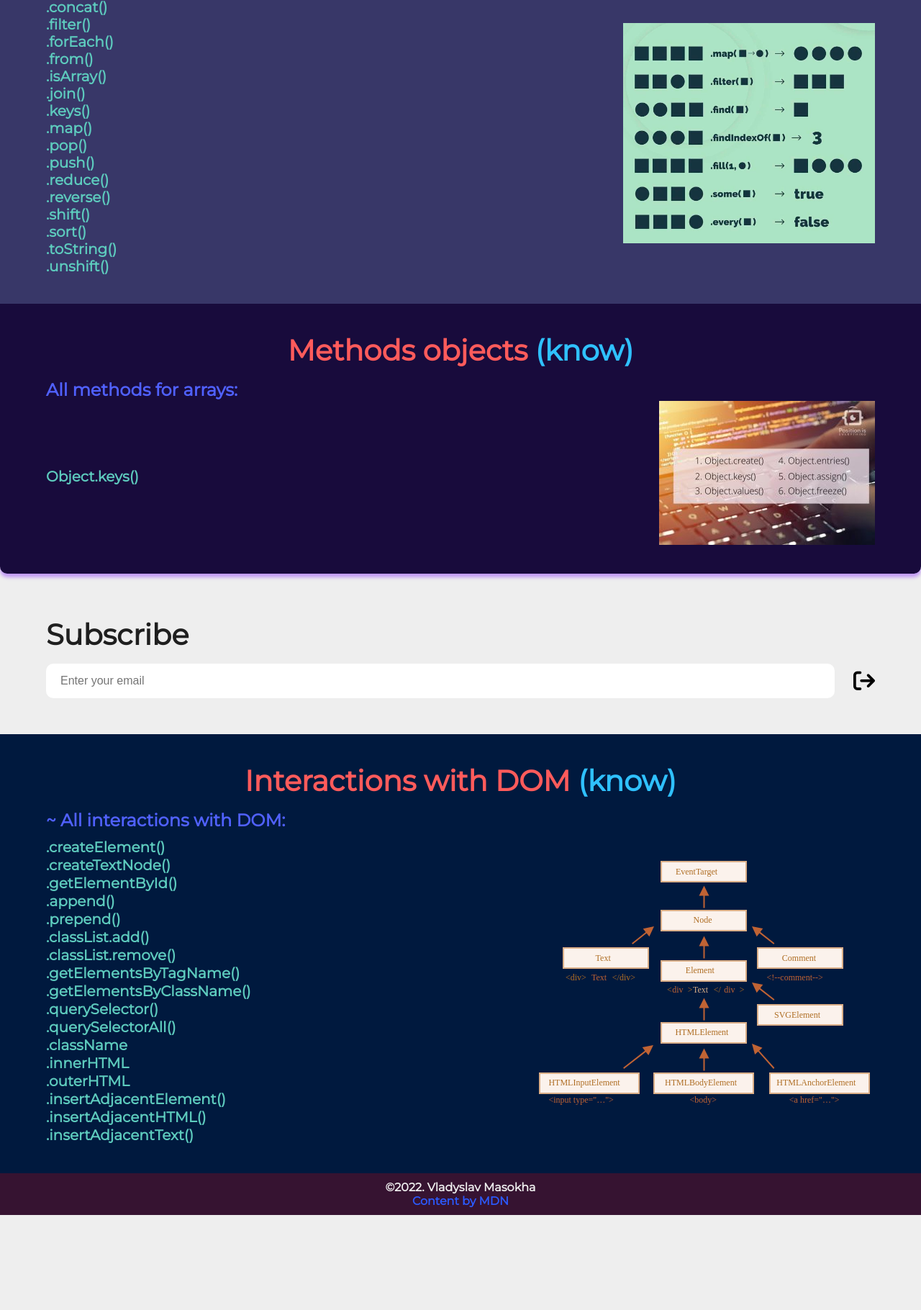
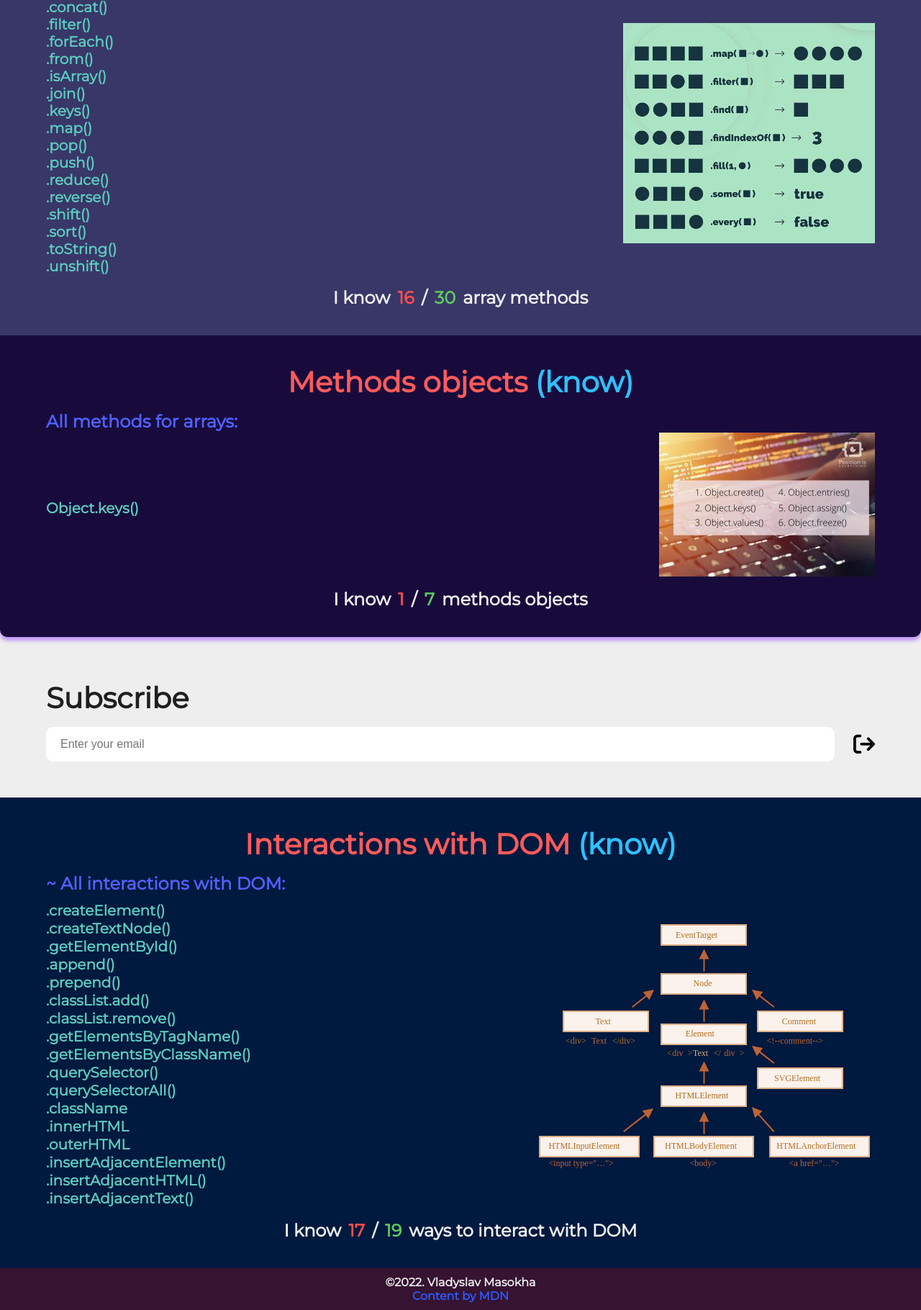
Before and after one commit to vladyslav-masokha/JavaScript-khow, a plain HTML site: page index.html in a window 1280 px wide. Shown: the part 919-2739 px from the top of the page at 72% size. Before the commit the page ends 2607 px from the top, so only its background shows below. Drawn offline with Linux system fonts and the light colour scheme; a web font is replaced by a local one.

Commit message:
New design

```diff
--- a/index.html
+++ b/index.html
@@ -117,6 +117,12 @@
 								<img src="./image/methods-arrays.jpg" alt="arrays" />
 							</div>
 						</div>
+						<div class="mr-know">
+							<span
+								>I know <span class="k">16</span> /
+								<span class="a">30</span> array methods</span
+							>
+						</div>
 					</div>
 				</div>
 			</div>
@@ -141,6 +147,12 @@
 							<div class="methods-objects__column_image">
 								<img src="./image/Methods objects.jpg" alt="objects" />
 							</div>
+						</div>
+						<div class="mb-know">
+							<span
+								>I know <span class="k">1</span> /
+								<span class="a">7</span> methods objects</span
+							>
 						</div>
 					</div>
 				</div>
@@ -199,6 +211,12 @@
 								<img src="./image/dom-class-hierarchy.svg" alt="dom" />
 							</div>
 						</div>
+						<div class="iwd-know">
+							<span
+								>I know <span class="k">17</span> /
+								<span class="a">19</span> ways to interact with DOM</span
+							>
+						</div>
 					</div>
 				</div>
 			</div>
--- a/scss/_dom-elements.scss
+++ b/scss/_dom-elements.scss
@@ -48,6 +48,31 @@
 
 	&__image {
 		display: none;
+	}
+
+	.iwd-know {
+		span {
+			color: #eee;
+			display: flex;
+			justify-content: center;
+			margin: 20px 0 0 0;
+
+			font: {
+				size: 24px;
+				weight: 700;
+				family: $font-stack;
+			}
+
+			.k {
+				color: #ff4f4f;
+				margin: 0 10px;
+			}
+
+			.a {
+				color: #5dca5d;
+				margin: 0 10px;
+			}
+		}
 	}
 }
 
--- a/scss/_methods-arrays.scss
+++ b/scss/_methods-arrays.scss
@@ -50,6 +50,31 @@
 
 	&__image {
 		display: none;
+	}
+
+	.mr-know {
+		span {
+			color: #eee;
+			display: flex;
+			justify-content: center;
+			margin: 20px 0 0 0;
+
+			font: {
+				size: 24px;
+				weight: 700;
+				family: $font-stack;
+			}
+
+			.k {
+				color: #ff4f4f;
+				margin: 0 10px;
+			}
+
+			.a {
+				color: #5dca5d;
+				margin: 0 10px;
+			}
+		}
 	}
 }
 
--- a/scss/_methods-objects.scss
+++ b/scss/_methods-objects.scss
@@ -47,6 +47,31 @@
 		}
 		&_image {
 			display: none;
+		}
+	}
+
+	.mb-know {
+		span {
+			color: #eee;
+			display: flex;
+			justify-content: center;
+			margin: 20px 0 0 0;
+
+			font: {
+				size: 24px;
+				weight: 700;
+				family: $font-stack;
+			}
+
+			.k {
+				color: #ff4f4f;
+				margin: 0 10px;
+			}
+
+			.a {
+				color: #5dca5d;
+				margin: 0 10px;
+			}
 		}
 	}
 }
```
Also changed, not shown: css/style.css.
